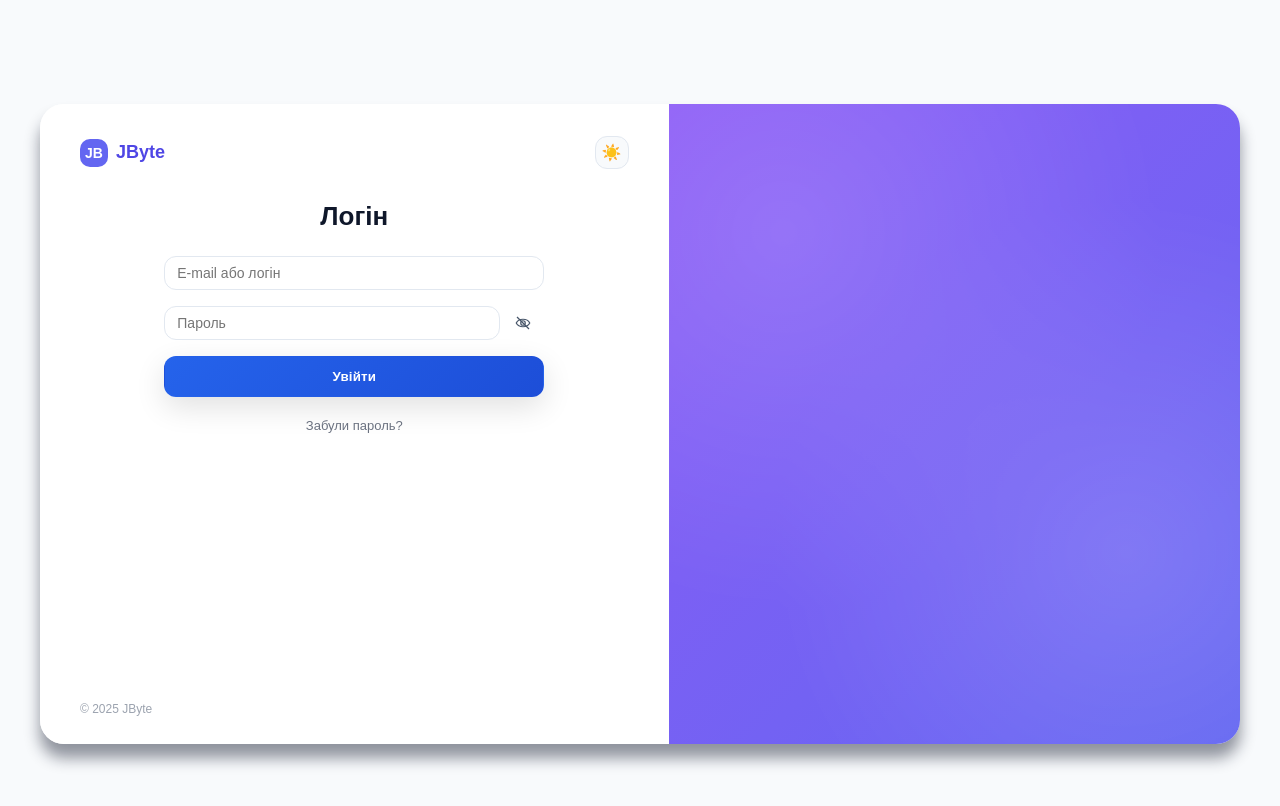
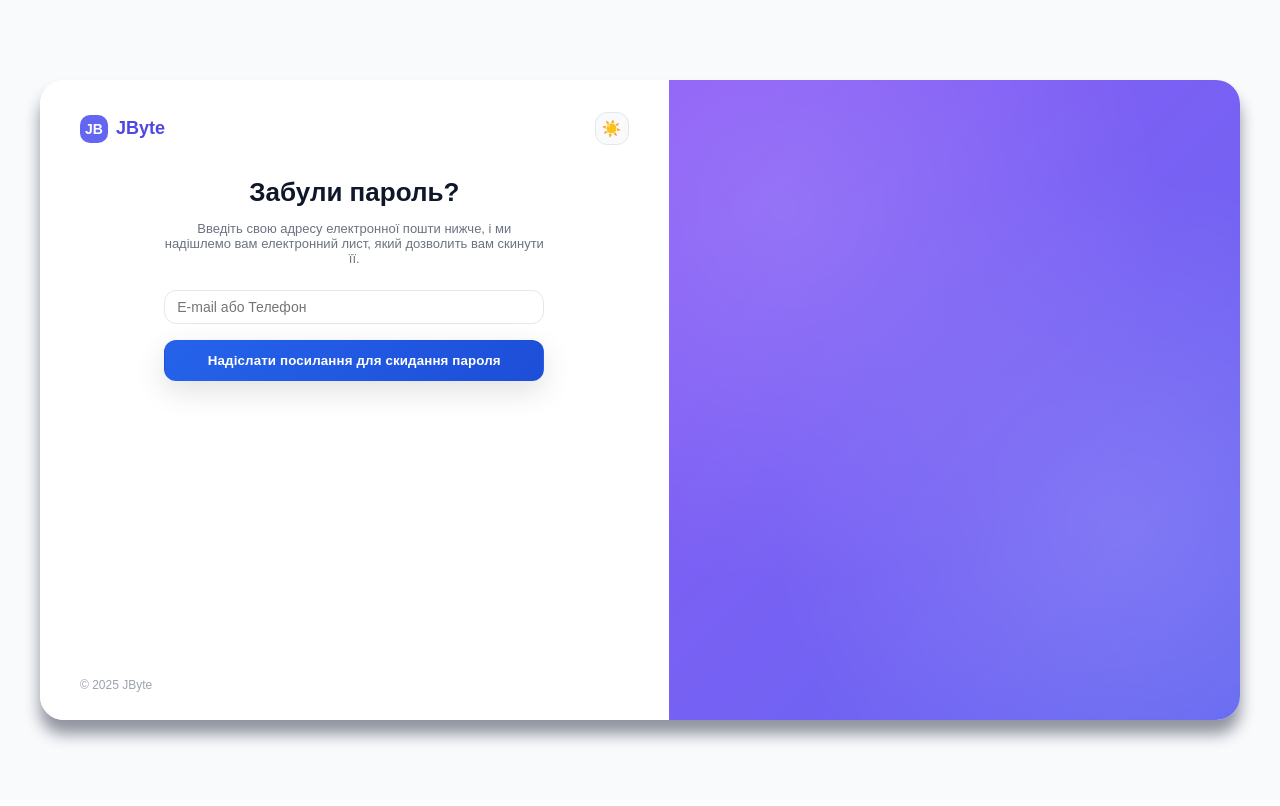
Before and after one commit to Filippov-Nikolay/java_project, a Next.js app in the folder online-diary/frontend/: page /recovery in a window 1280 px wide. Shown: the top 806 px of the page. Built offline with nearby package versions, Linux system fonts and the light colour scheme.

Commit message:
add recovery page and create reuse components like logo

```diff
--- a/online-diary/frontend/src/app/(auth)/login/styles.module.scss
+++ b/online-diary/frontend/src/app/(auth)/login/styles.module.scss
@@ -21,63 +21,6 @@
   background: var(--surface);
   color: var(--text-primary);
 }
-
-.header {
-  display: flex;
-  justify-content: space-between;
-  align-items: center;
-  margin-bottom: 32px;
-}
-
-.brand {
-  display: flex;
-  align-items: center;
-  gap: 8px;
-}
-
-.logoMark {
-  width: 28px;
-  height: 28px;
-  border-radius: 10px;
-  display: inline-flex;
-  align-items: center;
-  justify-content: center;
-  font-weight: 700;
-  font-size: 14px;
-  background: #6366f1;
-  color: #ffffff;
-}
-
-.logoText {
-  font-weight: 600;
-  font-size: 18px;
-  color: #4f46e5;
-}
-
-.brand {
-  display: flex;
-  align-items: center;
-}
-
-/* для гифки */
-.logoImage {
-  height: 32px;   /* чтобы не была слишком большой */
-  width: auto;
-  display: block;
-}
-
-
-
-.headerRight {
-  display: flex;
-  align-items: center;
-  gap: 12px;
-  --theme-toggle-label: "";
-  --theme-toggle-gap: 0;
-  --theme-toggle-label-gap: 0;
-  --theme-toggle-padding: 6px;
-}
-
 
 .content {
   width: 380px;
@@ -103,29 +46,32 @@
 }
 
 .forgot {
-  margin-top: 4px;
+  margin-top: 8px;
   align-self: center;
+
   border: none;
   background: none;
+  padding: 0;
+
   font-size: 13px;
-  color: #6b7280;
+  color: var(--text-secondary);
   cursor: pointer;
+  text-decoration: none;
 
-  &:hover {
-    color: #4f46e5;
-  }
+  transition: color 150ms ease, transform 150ms ease;
 }
 
-.footer {
-  margin-top: 24px;
-  display: flex;
-  justify-content: flex-start;
+.forgot:hover {
+  color: var(--accent);
+  text-decoration: none;
 }
 
-.muted {
-  font-size: 12px;
-  color: #9ca3af;
+.forgot:focus-visible {
+  outline: 2px solid var(--accent);
+  outline-offset: 2px;
+  border-radius: 999px;
 }
+
 
 /* Правая колонка */
 
--- a/online-diary/frontend/src/app/(auth)/recovery/page.tsx
+++ b/online-diary/frontend/src/app/(auth)/recovery/page.tsx
@@ -1,59 +1,52 @@
 "use client";
 
-import ThemeToggle from "@features/theme/ui/ThemeToggle";
-import LoginForm, { type LoginFormValues } from "@features/auth/ui/LoginForm";
-import { useAuth } from "@features/auth/model/useAuth";
+import { AuthHeader } from "@shared/layouts/AuthHeader";
+import { AuthFooter } from "@shared/layouts/AuthFooter";
+import RecoveryForm, {
+  type RecoveryFormValues,
+} from "@features/auth/ui/RecoveryForm";
+// пока можно просто логировать, позже подвяжешь к useAuth
+// import { useAuth } from "@features/auth/model/useAuth";
 
-import styles from "./styles.module.scss";
+import styles from "../login/styles.module.scss"; // переиспользуем тот же layout
 
-export default function LoginPage() {
-    const { login, pending, error } = useAuth();
+export default function ForgotPasswordPage() {
+  // const { sendRecoveryLink, pending, error } = useAuth();
+  const pending = false;
+  const error: string | null = null;
 
-    const handleSubmit = (values: LoginFormValues) => {
-        login(values);
+  const handleSubmit = (values: RecoveryFormValues) => {
+    // тут потом подвяжешь запрос на бэкенд
+    console.log("Recovery request:", values.identifier);
   };
 
   return (
     <main className={styles.page}>
-            {/* Левая часть: логин */}
       <section className={styles.left}>
-                <header className={styles.header}>
-                    <div className={styles.brand}>
-                        {/* Можешь потом заменить на свой логотип */}
-                        <span className={styles.logoMark}>JB</span>
-                        <span className={styles.logoText}>JByte</span>
-                    </div>
-
-                    <div className={styles.headerRight}>
-                        {/* Переключатель языка потом добавим, пока только тема */}
-                        <ThemeToggle />
-                    </div>
-                </header>
+        <AuthHeader />
 
         <div className={styles.content}>
           <div className={styles.heading}>
-                      <h1 className={styles.title}>Логін</h1>
+            <h1 className={styles.title}>Забули пароль?</h1>
+            <p className={styles.subtitle}>
+              Введіть свою адресу електронної пошти нижче,
+              і ми надішлемо вам електронний лист, який дозволить вам скинути її.
+            </p>
           </div>
 
-
-                    <LoginForm onSubmit={handleSubmit} pending={pending} error={error} />
-
-                    <button type="button" className={styles.forgot}>
-                        Забули пароль?
-                    </button>
+          <RecoveryForm
+            onSubmit={handleSubmit}
+            pending={pending}
+            error={error}
+          />
         </div>
 
-                <footer className={styles.footer}>
-                    <span className={styles.muted}>© {new Date().getFullYear()} JByte</span>
-                </footer>
+        <AuthFooter/>
       </section>
 
-            {/* Правая часть: иллюстрация / фон */}
       <aside className={styles.right}>
         <div className={styles.overlay} />
-                <div className={styles.heroContent}>
-
-                </div>
+        <div className={styles.heroContent} />
       </aside>
     </main>
   );
--- a/online-diary/frontend/src/app/(auth)/styles.module.scss
+++ b/online-diary/frontend/src/app/(auth)/styles.module.scss
@@ -5,4 +5,6 @@
   justify-content: center;
   padding: 24px;
   background: var(--surface-muted);
+
+  overflow: hidden;
 }
--- /dev/null
+++ b/online-diary/frontend/src/features/auth/ui/RecoveryForm/index.tsx
@@ -0,0 +1,52 @@
+"use client";
+
+import { useState } from "react";
+import Input from "@shared/ui/Input";
+import Button from "@shared/ui/Button";
+import styles from "./styles.module.scss";
+
+export type RecoveryFormValues = {
+  identifier: string; // email или телефон
+};
+
+type RecoveryFormProps = {
+  onSubmit: (values: RecoveryFormValues) => void;
+  pending?: boolean;
+  error?: string | null;
+};
+
+export default function RecoveryForm({
+  onSubmit,
+  pending,
+  error,
+}: RecoveryFormProps) {
+  const [identifier, setIdentifier] = useState("");
+
+  const handleSubmit = (e: React.FormEvent) => {
+    e.preventDefault();
+    onSubmit({ identifier });
+  };
+
+  return (
+    <form className={styles.form} onSubmit={handleSubmit}>
+      <Input
+        value={identifier}
+        onChange={(e) => setIdentifier(e.target.value)}
+        autoComplete="email"
+        placeholder="E-mail або Телефон"
+      />
+
+      {error && <p className={styles.error}>{error}</p>}
+
+      <Button
+        type="submit"
+        label={
+          pending
+            ? "Надсилання посилання..."
+            : "Надіслати посилання для скидання пароля"
+        }
+        disabled={pending}
+      />
+    </form>
+  );
+}
--- /dev/null
+++ b/online-diary/frontend/src/features/auth/ui/RecoveryForm/styles.module.scss
@@ -0,0 +1,10 @@
+.form {
+  display: flex;
+  flex-direction: column;
+  gap: 16px;
+}
+
+.error {
+  font-size: 12px;
+  color: #ef4444;
+}
--- a/online-diary/frontend/src/shared/layouts/AuthHeader/index.tsx
+++ b/online-diary/frontend/src/shared/layouts/AuthHeader/index.tsx
@@ -1,23 +1,22 @@
 import type { ReactNode } from "react";
 import ThemeToggle from "@features/theme/ui/ThemeToggle";
 import styles from "./styles.module.scss";
-
+import Link from "next/link";
+import LogoMark from "@shared/ui/Logo";
 interface AuthHeaderProps {
-  logoShort?: string;
   logoText?: string;
   /** Дополнительный контент справа (например, выбор языка) */
   rightSlot?: ReactNode;
 }
 
 export const AuthHeader = ({
-  logoShort = "JB",
   logoText = "JByte",
   rightSlot,
 }: AuthHeaderProps) => {
   return (
     <header className={styles.header}>
       <div className={styles.brand}>
-        <span className={styles.logoMark}>{logoShort}</span>
+        <Link href="/login"><LogoMark/></Link>
         <span className={styles.logoText}>{logoText}</span>
       </div>
 
--- a/online-diary/frontend/src/shared/styles/globals.scss
+++ b/online-diary/frontend/src/shared/styles/globals.scss
@@ -1,4 +1,10 @@
 /* Global styles placeholder */
+*,
+*::before,
+*::after {
+  box-sizing: border-box;
+}
+
 :root {
     font-family: Arial, sans-serif;
     --bg: #ffffff;
--- /dev/null
+++ b/online-diary/frontend/src/shared/ui/Logo/index.tsx
@@ -0,0 +1,10 @@
+import styles from "./styles.module.scss";
+
+interface LogoMarkProps {
+  /** Текст внутри квадратика, по умолчанию JB */
+  text?: string;
+}
+
+export default function LogoMark({ text = "JB" }: LogoMarkProps) {
+  return <span className={styles.logoMark}>{text}</span>;
+}
--- /dev/null
+++ b/online-diary/frontend/src/shared/ui/Logo/styles.module.scss
@@ -0,0 +1,12 @@
+.logoMark {
+  width: 28px;
+  height: 28px;
+  border-radius: 10px;
+  display: inline-flex;
+  align-items: center;
+  justify-content: center;
+  font-weight: 700;
+  font-size: 14px;
+  background: #6366f1;
+  color: #ffffff;
+}
```
Also changed, not shown: online-diary/frontend/src/app/(auth)/login/page.tsx (+5 -7 lines). Lines whose indentation alone changed are shown as unchanged.
